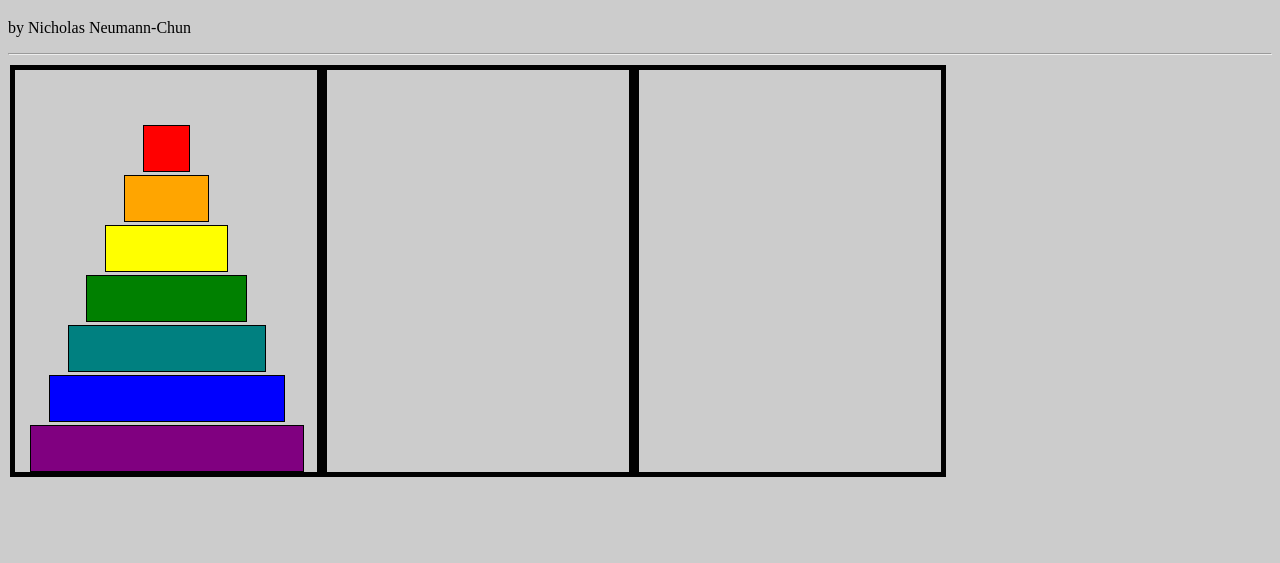
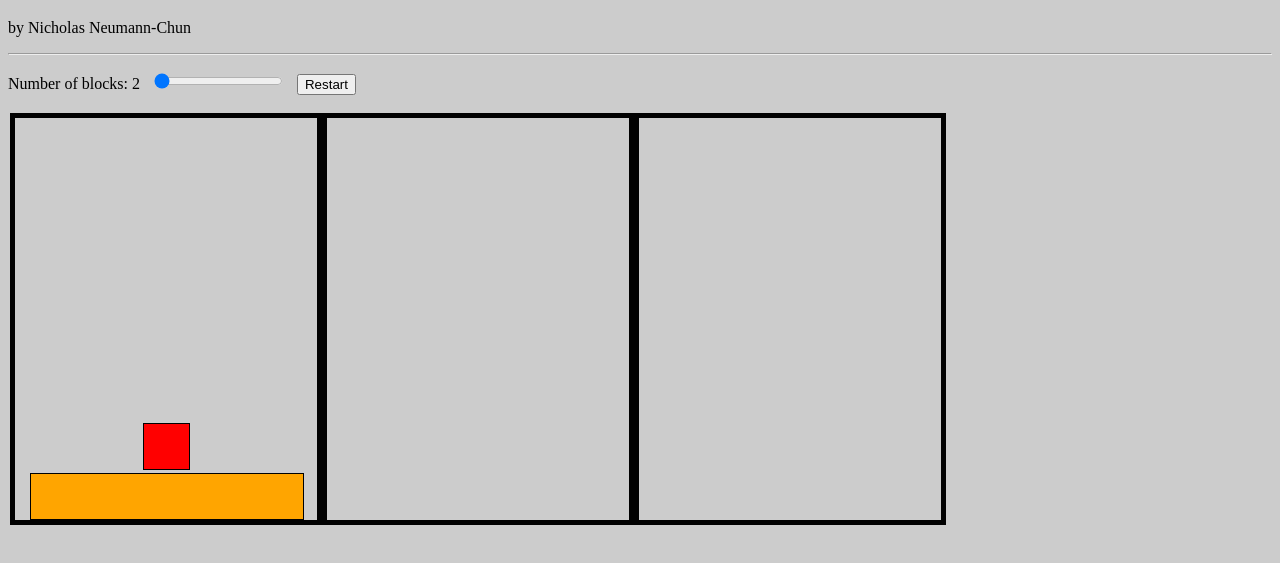
Before and after one commit to babelthuap/towers-of-hanoi, a plain HTML site: page index.html in a window 1280 px wide. Shown: the part 61-624 px from the top of the page. Drawn offline with nearby package versions, Linux system fonts and the light colour scheme.

Commit message:
Add slider to choose number of blocks, and restart button

```diff
--- a/index.html
+++ b/index.html
@@ -10,9 +10,15 @@
   <p>by Nicholas Neumann-Chun</p>
   <hr>
 
-  <table>
+  <p>
+    Number of blocks: <span id="numBlocks">2</span> &nbsp;
+    <input type="range" id="input-numBlocks" min="2" max="8" value="2"> &nbsp;
+    <button id="restart">Restart</button>
+  </p>
+
+  <table id="gameboard">
     <tbody>
-      <tr id="gameboard">
+      <tr>
         <td class="area" id="start"></td>
         <td class="area" id="middle"></td>
         <td class="area" id="goal"></td>
--- a/main.js
+++ b/main.js
@@ -1,9 +1,17 @@
 $(document).ready(function(){
 
-  generateBlocks(7);
+  restart();
   var $selectedBlock = null;
 
-  $('.area').click(function(e){
+  $('#input-numBlocks').on('input', function() {
+    $(numBlocks).text( $(this).val() );
+  });
+
+  $('#restart').click(restart);
+
+  $('.area').click(areaClicked);
+
+  function areaClicked() {
     var areaClicked = this.id;
 
     if ($selectedBlock) {
@@ -19,7 +27,7 @@ $(document).ready(function(){
     } else {
       toggleSelected( areaClicked );
     }
-  });
+  }
 
   function generateBlocks(n) {
     var rainbow = ['red', 'orange', 'yellow', 'green', 'teal', 'blue', 'purple', 'black']
@@ -44,8 +52,6 @@ $(document).ready(function(){
     $('#start').append( $blocks );
   }
 
-
-
   // highlight the top block in the specified area
   function toggleSelected(area) {
     var $block = $('#' + area).children().first();
@@ -64,7 +70,6 @@ $(document).ready(function(){
       position($block);
       return true;
     } else {
-      console.log('invalid move');
       return false;
     }
   }
@@ -77,4 +82,11 @@ $(document).ready(function(){
     $block.css('bottom', moveToPos);
   }
 
+  function restart() {
+    $('#gameboard .area').empty();
+    generateBlocks( +$('#input-numBlocks').val() );
+  }
+
+
+
 });
```
